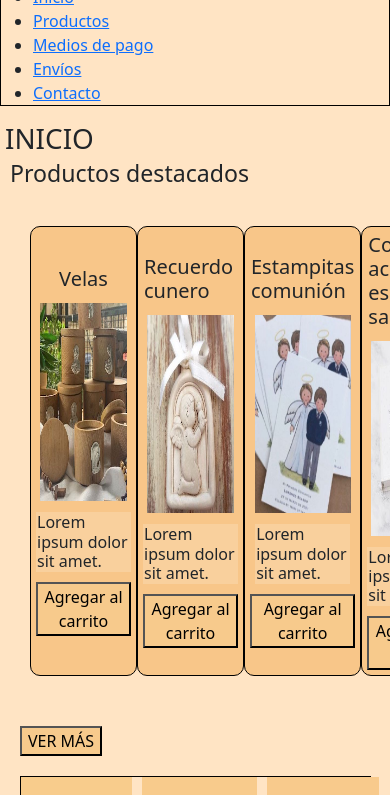
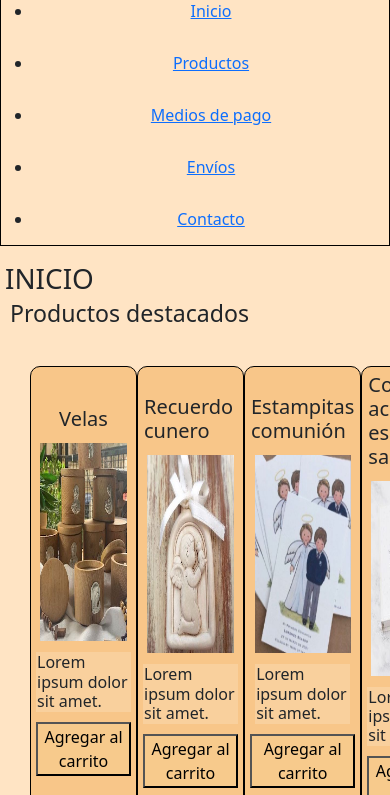
Before and after one commit to delfina-baumann/enciende1luz-git, a plain HTML site: page index.html in a window 390 px wide. Shown: the part 166-961 px from the top of the page. Drawn offline with Linux system fonts and the light colour scheme.

Commit message:
responsive

```diff
--- a/css/estilos.css
+++ b/css/estilos.css
@@ -200,3 +200,33 @@ h4{
 h3{
     margin-left: 10px;
 }
+
+@media (max-width: 700px) and (min-width:400px){
+    .grid-container{
+        text-align: center;
+    }
+}
+
+@media(min-width: 700px) and (orientation: landscape){
+    .grid-container {
+        text-align: left;
+    }
+}
+
+.topnav {
+    overflow: hidden;
+}
+
+.topnav a{
+    float: left;
+    display: block;
+    text-align: center;
+    padding: 14px 16px;
+}
+
+@media screen and (max-width: 600px){
+    .topnav a{
+        float: none;
+        width: 100%;
+    }
+}
--- a/index.html
+++ b/index.html
@@ -20,7 +20,7 @@
 
                 <!--hipervínculos a mis distintas páginas web-->
                 <!--Listas desordenadas-->
-                    <ul>
+                    <ul class="topnav">
                     <!--Enlaces Relativos-->
                         <li><a href="#">Inicio</a> </li>
 
```
Also changed, not shown: pages/productos.html (+1 -1 lines).
